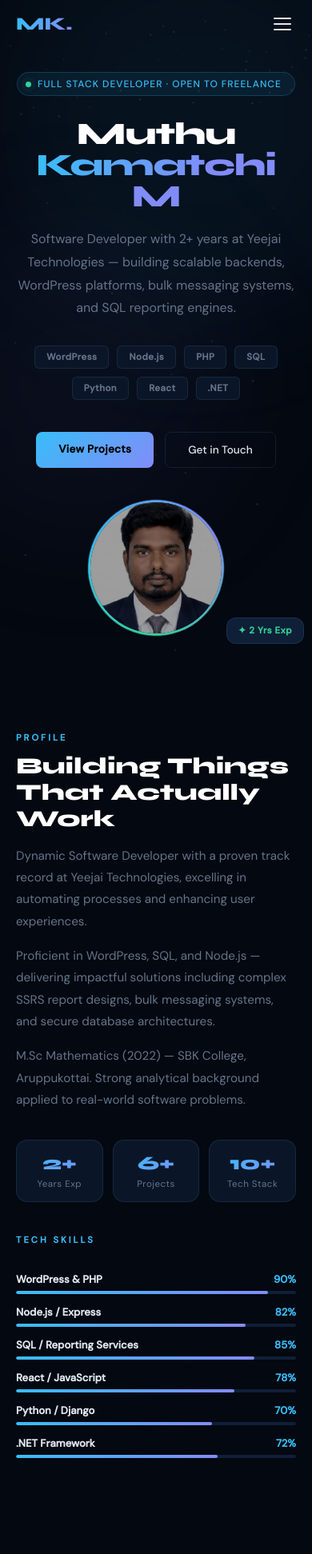
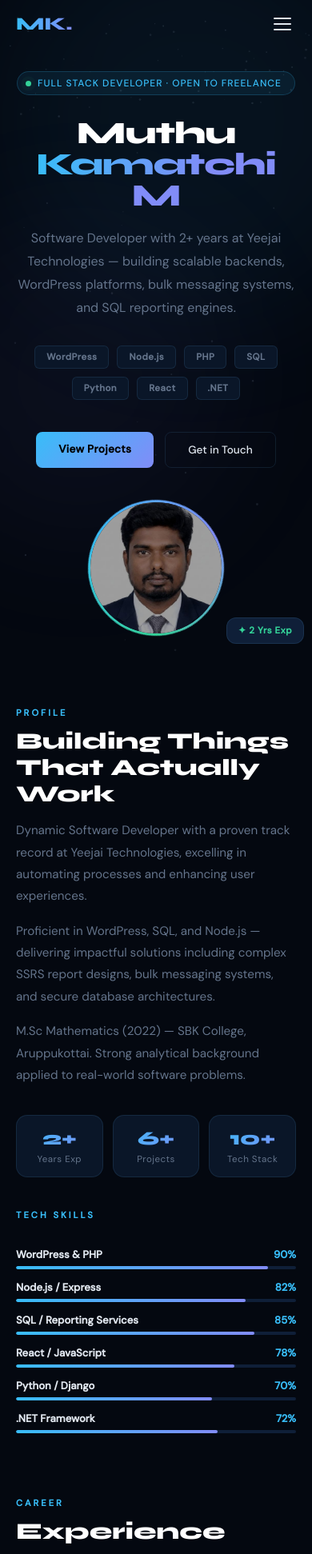
Before and after one commit to Muthu231200/my_portfolio, a React (Vite) app: page / in a window 390 px wide. Shown: the top 1943 px of the page at 80% size. Built offline with nearby package versions, Linux system fonts and the light colour scheme.

Commit message:
fix : padding

```diff
--- a/src/styles/portfolio.css
+++ b/src/styles/portfolio.css
@@ -100,7 +100,7 @@ nav.scrolled {
 .hero {
   min-height: 100vh;
   display: flex; align-items: center; justify-content: center;
-  padding: 120px 60px 80px;
+  padding: 100px 60px 50px;
   position: relative; overflow: hidden;
 }
 .hero-inner {
@@ -201,7 +201,7 @@ nav.scrolled {
 }
 
 /* ── Section shared ── */
-.section { padding: 100px 60px; max-width: 1200px; margin: 0 auto; }
+.section { padding: 60px 60px; max-width: 1200px; margin: 0 auto; }
 .section-label {
   font-family: var(--font-body);
   font-size: 0.7rem; font-weight: 700; letter-spacing: 3px;
@@ -215,7 +215,7 @@ nav.scrolled {
 .section-sub {
   font-family: var(--font-body);
   color: var(--muted); font-size: 0.95rem; max-width: 560px;
-  line-height: 1.7; margin-bottom: 60px;
+  line-height: 1.7; margin-bottom: 36px;
 }
 
 /* ── About ── */
@@ -307,7 +307,7 @@ nav.scrolled {
 .contact-section {
   border-top: 1px solid var(--border);
   background: rgba(10,22,40,0.6);
-  padding: 80px 60px 40px;
+  padding: 60px 60px 32px;
 }
 .contact-inner { max-width: 1100px; margin: 0 auto; }
 .contact-grid { display: grid; grid-template-columns: 1fr 1fr; gap: 60px; margin-bottom: 60px; }
@@ -372,7 +372,7 @@ nav.scrolled {
     letter-spacing: 1px;
   }
 
-  .hero { padding: 90px 20px 60px; }
+  .hero { padding: 80px 20px 40px; }
   .hero-inner { grid-template-columns: 1fr; gap: 40px; text-align: center; }
   .hero-name { font-size: clamp(2.4rem, 10vw, 3.5rem); }
   .hero-role { max-width: 100%; }
@@ -380,7 +380,7 @@ nav.scrolled {
   .hero-avatar-wrap { display: flex; justify-content: center; }
   .avatar-ring { width: 170px; height: 170px; }
 
-  .section { padding: 60px 20px; }
+  .section { padding: 40px 20px; }
   .section-title { font-size: clamp(1.8rem, 7vw, 2.4rem); }
 
   .about-grid { grid-template-columns: 1fr; gap: 40px; }
@@ -393,7 +393,7 @@ nav.scrolled {
 
   .projects-grid { grid-template-columns: 1fr; }
 
-  .contact-section { padding: 60px 20px 30px; }
+  .contact-section { padding: 40px 20px 24px; }
   .contact-grid { grid-template-columns: 1fr; gap: 40px; }
   .contact-heading { font-size: clamp(1.6rem, 7vw, 2.2rem); }
   .footer-bottom { flex-direction: column; align-items: flex-start; gap: 8px; }
```
